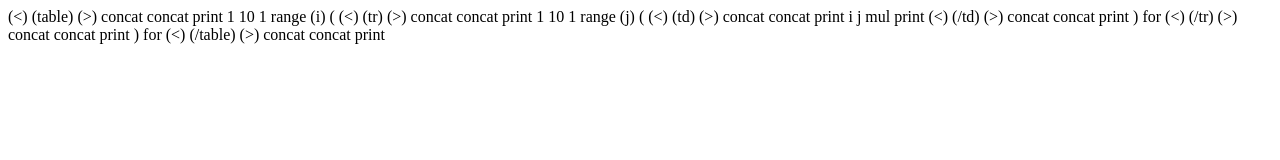
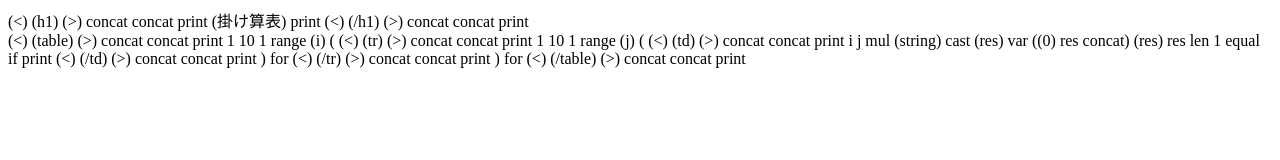
Before and after one commit to Stack-Programing-Community/Stack-Programing-Community-Stack-Programing-Community.github.io, a plain HTML site: page test.html in a window 1280 px wide. Drawn offline with Linux system fonts and the light colour scheme; no server answers.

Commit message:
Update test.html

```diff
--- a/test.html
+++ b/test.html
@@ -1,5 +1,16 @@
-<html>
+<!DOCTYPE html>
+<html lang="ja">
+
+    <head>
+        <meta charset="UTF-8">
+    </head>
+
     <body>
+        <div class="stack">
+            (<) (h1) (>) concat concat print
+                (掛け算表) print
+            (<) (/h1) (>) concat concat print
+        </div>
 
         <div class="stack">
             (<) (table) (>) concat concat print
@@ -10,7 +21,10 @@
                     1 10 1 range (j) (
                         (<) (td) (>) concat concat print
 
-                        i j mul print
+                        i j mul (string) cast (res) var
+
+                        ((0) res concat) (res)
+                        res len 1 equal if print
 
                         (<) (/td) (>) concat concat print
                     ) for
@@ -18,7 +32,7 @@
                     (<) (/tr) (>) concat concat print
                 ) for
 
-            (<) (/table) (>) concat concat print
+                (<) (/table) (>) concat concat print
         </div>
 
         <script src="https://stack-programing-community.github.io/stack.js" type="module"></script>
```
